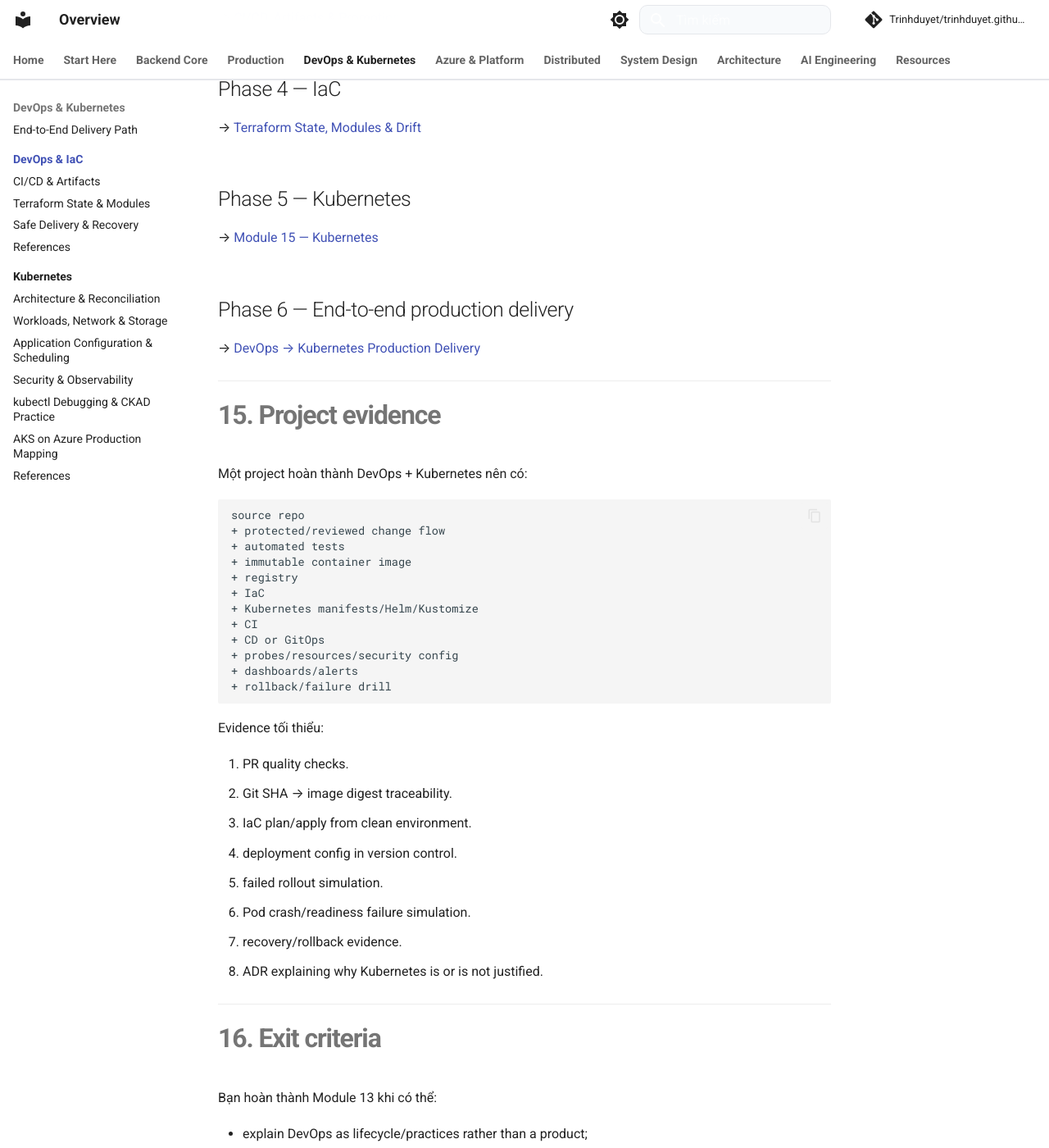
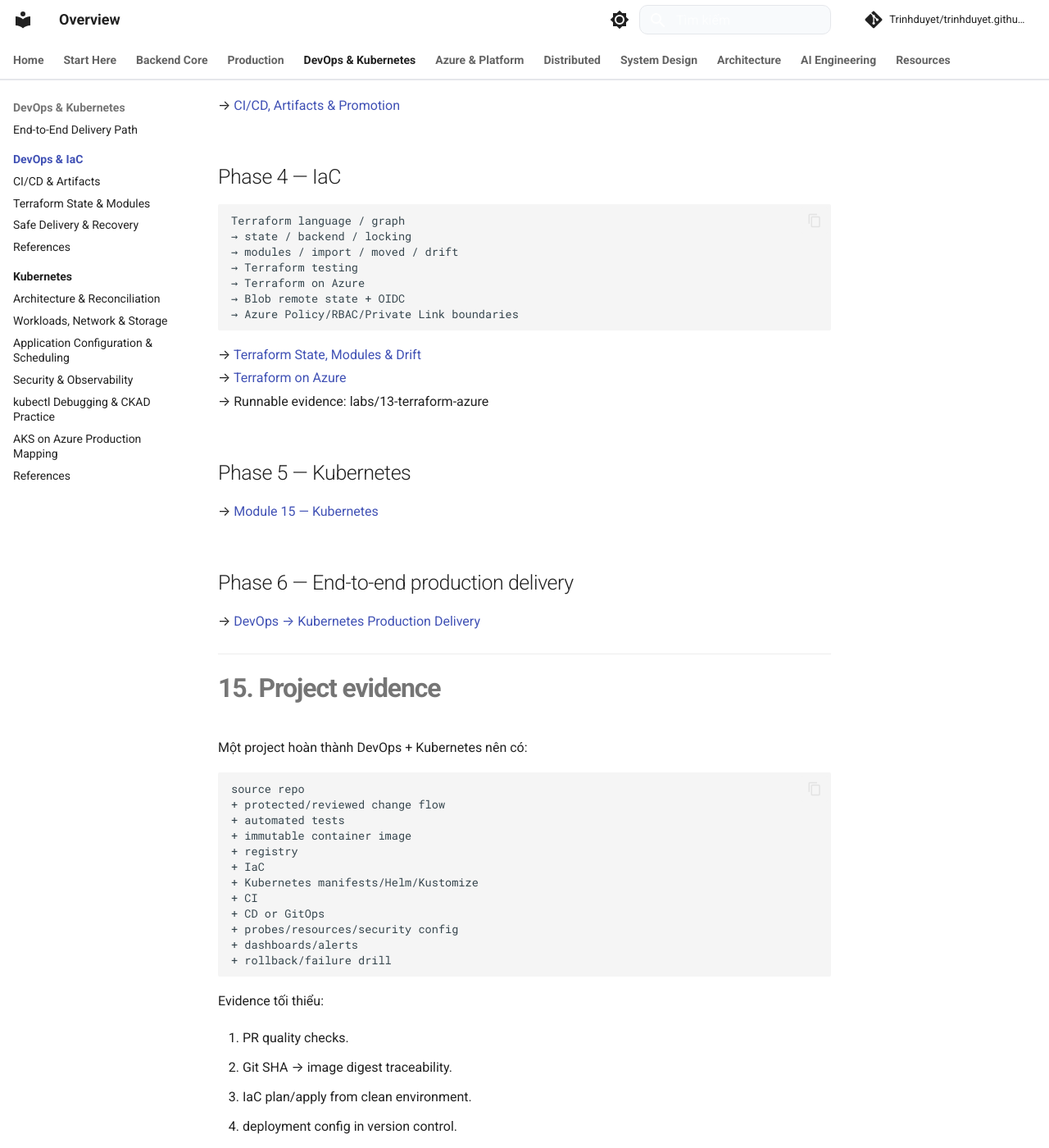
Before and after one commit to Trinhduyet/trinhduyet.github.io, an MkDocs documentation site: the page built from docs/13-devops-iac/README.md, in a window 1280 px wide and 1400 px high, scrolled down 10257 px. Shown: the whole window at 82% size. Built offline with MkDocs 1.6.1 and Material for MkDocs 9.7.7, drawn with Linux system fonts in a browser that asks for light colours; comment, search, counter and statistics services are not loaded; some of the changed text lies outside the part shown.

Commit message:
docs(devops): connect Terraform fundamentals to Azure production

```diff
--- a/docs/13-devops-iac/README.md
+++ b/docs/13-devops-iac/README.md
@@ -136,7 +136,8 @@
 | Guide | Priority | Bạn phải chứng minh được |
 |---|---:|---|
 | [CI/CD, Artifacts & Promotion](ci-cd-artifacts-and-promotion.md) | P0 | build once, immutable artifact, environment promotion |
-| [Terraform State, Modules & Drift](terraform-state-modules-and-drift.md) | P0 | repeatable infra, state ownership, drift reasoning |
+| [Terraform State, Modules & Drift](terraform-state-modules-and-drift.md) | P0 | HCL, graph, state, backends, modules, import/moved, drift, testing |
+| [Terraform on Azure](terraform-on-azure-production.md) | P0 | AzureRM/AzAPI/AVM, Blob state, OIDC, subscriptions, Policy/RBAC, CI/CD |
 | [Safe Delivery, Drift & Recovery](safe-delivery-drift-and-recovery.md) | P0 | safe rollout, rollback/forward, operational recovery |
 | [DevOps → Kubernetes Production Delivery](devops-kubernetes-production-delivery.md) | P0 | end-to-end pipeline from PR to Pods and recovery |
 
@@ -458,7 +459,19 @@
 
 ## Phase 4 — IaC
 
+~~~text
+Terraform language / graph
+→ state / backend / locking
+→ modules / import / moved / drift
+→ Terraform testing
+→ Terraform on Azure
+→ Blob remote state + OIDC
+→ Azure Policy/RBAC/Private Link boundaries
+~~~
+
 → [Terraform State, Modules & Drift](terraform-state-modules-and-drift.md)
+→ [Terraform on Azure](terraform-on-azure-production.md)
+→ Runnable evidence: labs/13-terraform-azure
 
 ## Phase 5 — Kubernetes
 
@@ -510,7 +523,9 @@
 - connect Module 08 quality evidence into CI gates;
 - build once and promote immutable artifacts;
 - explain CI vs CD;
-- manage IaC state and drift;
+- explain Terraform configuration vs state vs remote reality;
+- manage remote state, locking, modules, imports/moves and drift;
+- design Azure Terraform authentication/state with OIDC and least privilege;
 - separate platform IaC from workload configuration;
 - explain why Kubernetes is a deployment/runtime target inside DevOps;
 - trace source → artifact → deployment → runtime;
```
